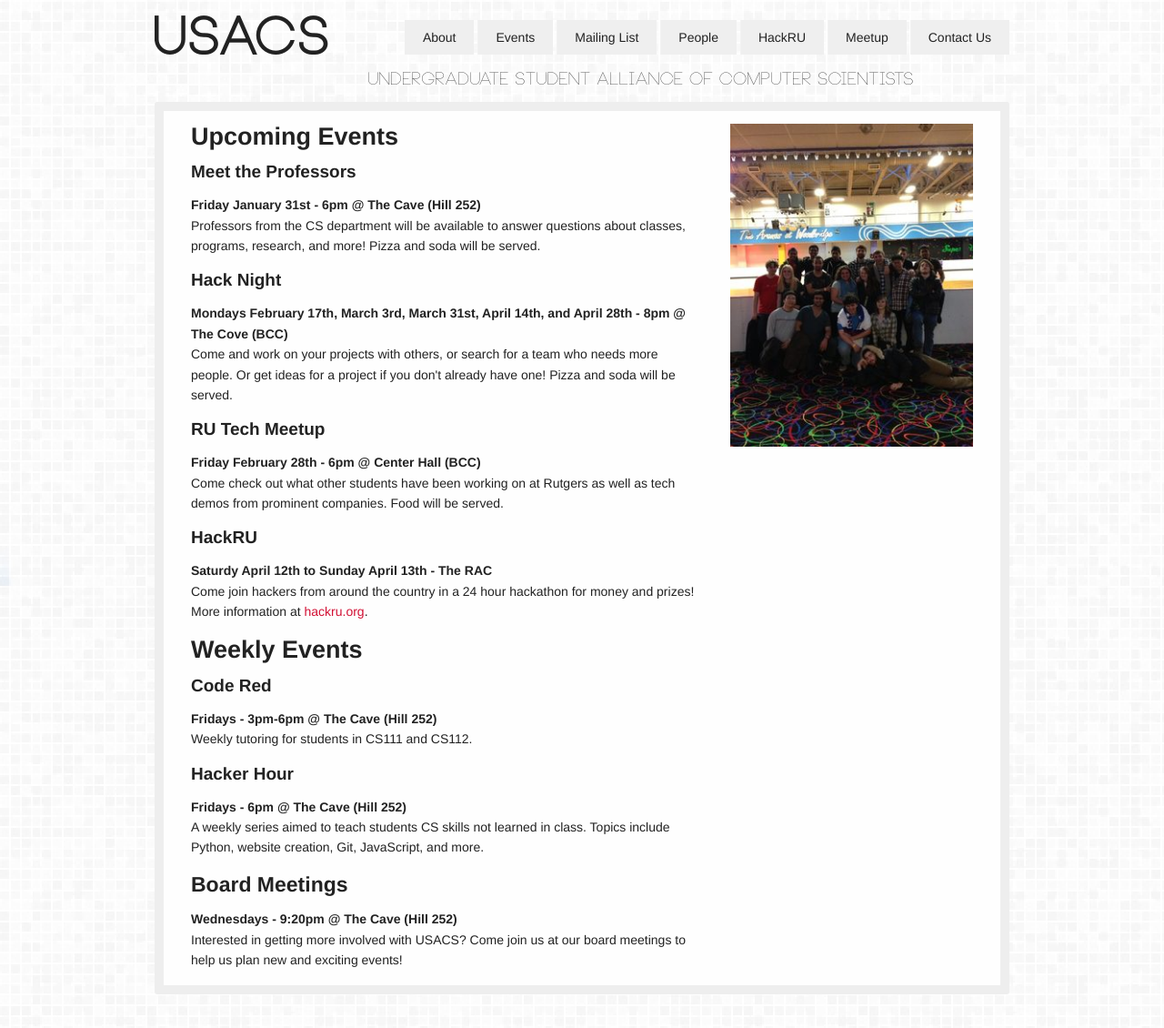
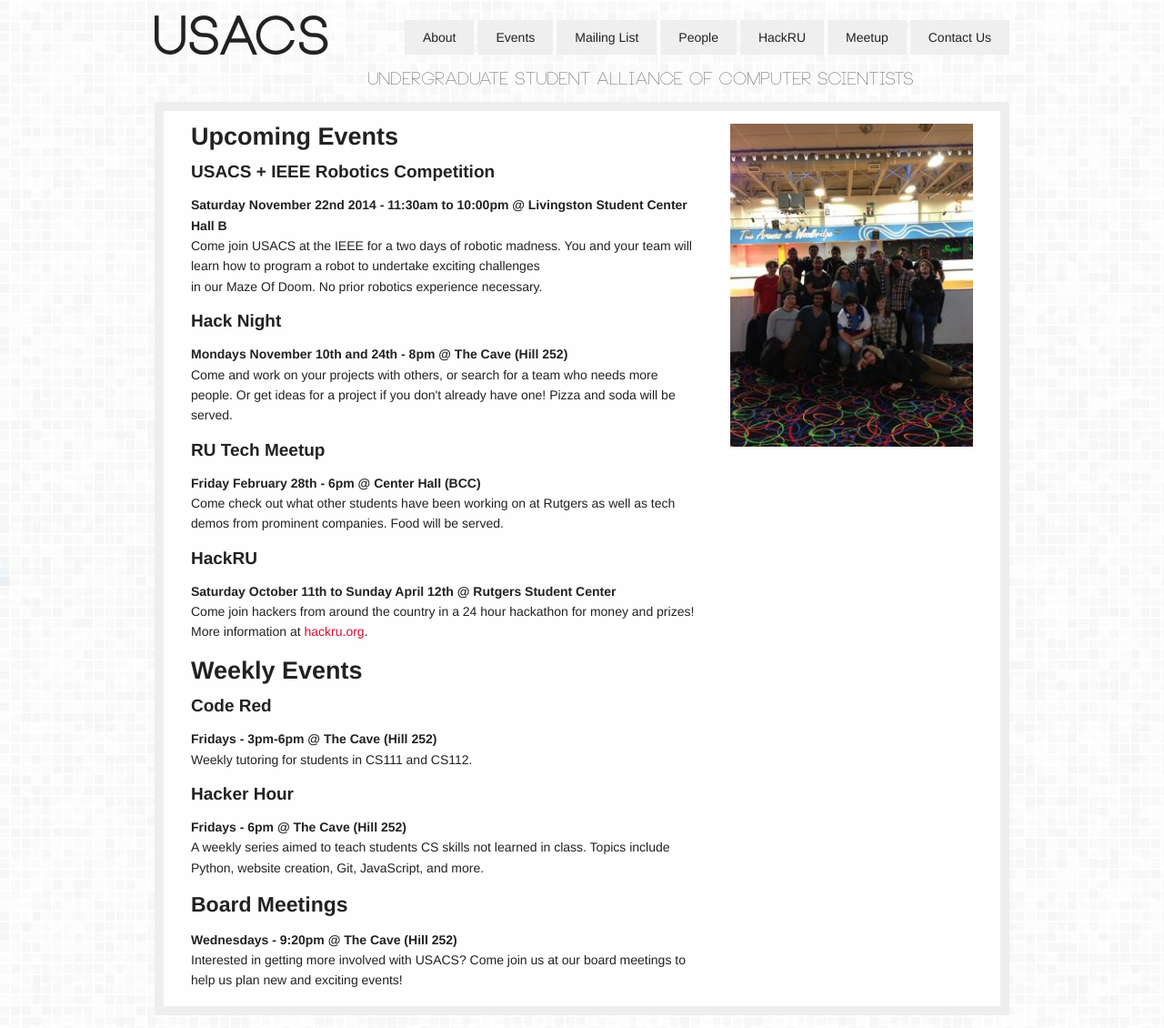
Before and after one commit to usacs/usacs.github.io, a Jekyll site: the page built from events.html, in a window 1280 px wide. Shown: the whole page at 91% size. Built offline with Jekyll 4.4.1, drawn with Linux system fonts in a browser that asks for light colours; Markdown is read by kramdown in place of the engine named in the settings; before the commit the page ends 1107 px from its top, so only the background shows below that.

Commit message:
Events page updated

```diff
--- a/events.html
+++ b/events.html
@@ -9,16 +9,16 @@ title: "Events"
       <h2>Upcoming Events</h2>
       <ul>
         <li class="schedule-item">
-        <h4>Meet the Professors</h4>
-        <p><b>Friday January 31st - 6pm @ The Cave (Hill 252)</b>
-        <br/> Professors from the CS department will be available to answer questions about classes, programs, research, and more!  Pizza and soda will be served.
-        <br/>
+        <h4>USACS + IEEE Robotics Competition</h4>
+        <p><b>Saturday November 22nd 2014 - 11:30am to 10:00pm @ Livingston Student Center Hall B</b>
+		<br/>Come join USACS at the IEEE for a two days of robotic madness. You and your team will learn how to program a robot to undertake exciting challenges
+		<br/>in our Maze Of Doom. No prior robotics experience necessary.
         </p>
       </ul>
       <ul>
         <li class="schedule-item">
         <h4>Hack Night</h4>
-        <p><b>Mondays February 17th, March 3rd, March 31st, April 14th, and April 28th - 8pm @ The Cove (BCC)</b>
+        <p><b>Mondays November 10th and 24th - 8pm @ The Cave (Hill 252)</b>
         <br/> Come and work on your projects with others, or search for a team who needs more people.  Or get ideas for a project if you don't already have one!  Pizza and soda will be served.
         <br/>
         </p>
@@ -34,7 +34,7 @@ title: "Events"
       <ul>
         <li class="schedule-item">
         <h4>HackRU</h4>
-        <p><b>Saturdy April 12th to Sunday April 13th - The RAC</b>
+        <p><b>Saturday October 11th to Sunday April 12th @ Rutgers Student Center</b>
         <br/> Come join hackers from around the country in a 24 hour hackathon for money and prizes!  More information at <a href="http://www.hackru.org">hackru.org</a>.
         <br/>
         </p>
@@ -56,7 +56,7 @@ title: "Events"
         <br/>
         </p>
       </ul>
-			<ul>
+	  <ul>
         <li class="schedule-item">
         <h3>Board Meetings</h3>
         <p><b>Wednesdays - 9:20pm @ The Cave (Hill 252)</b>
```
